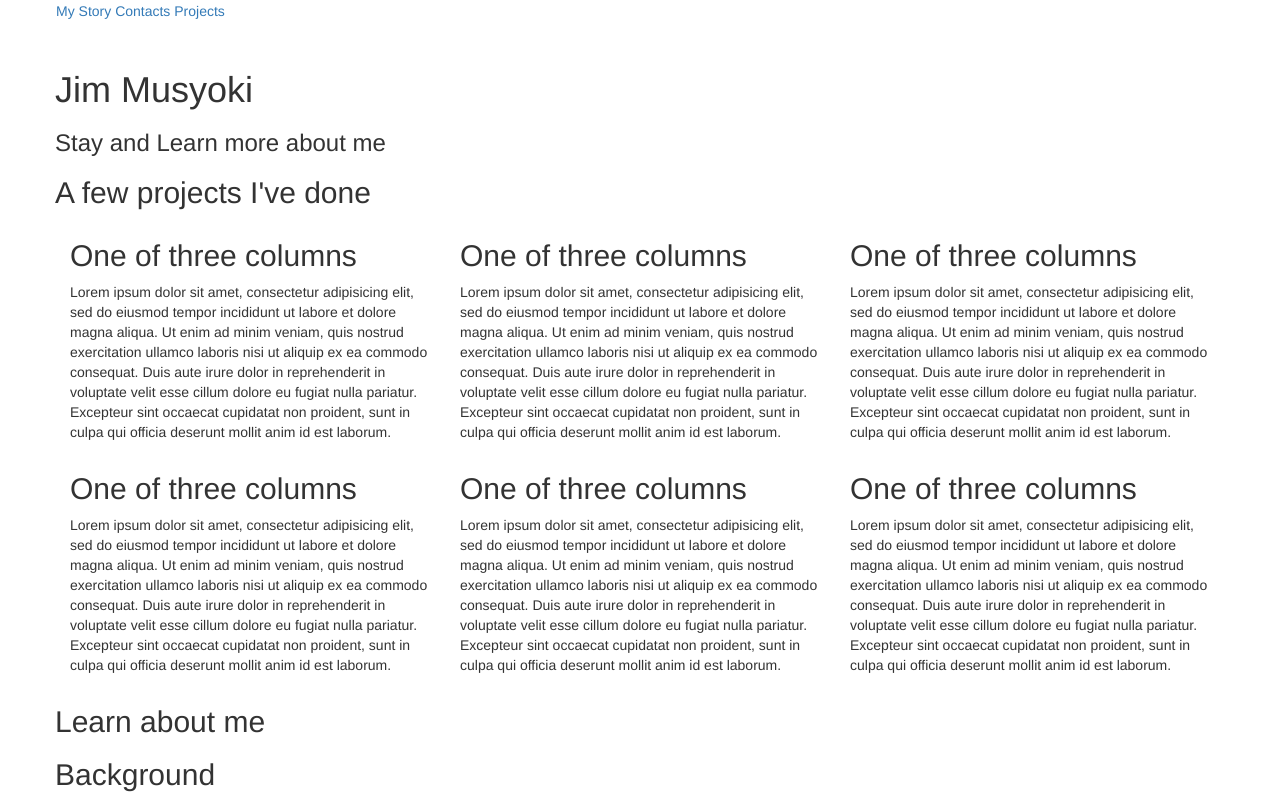
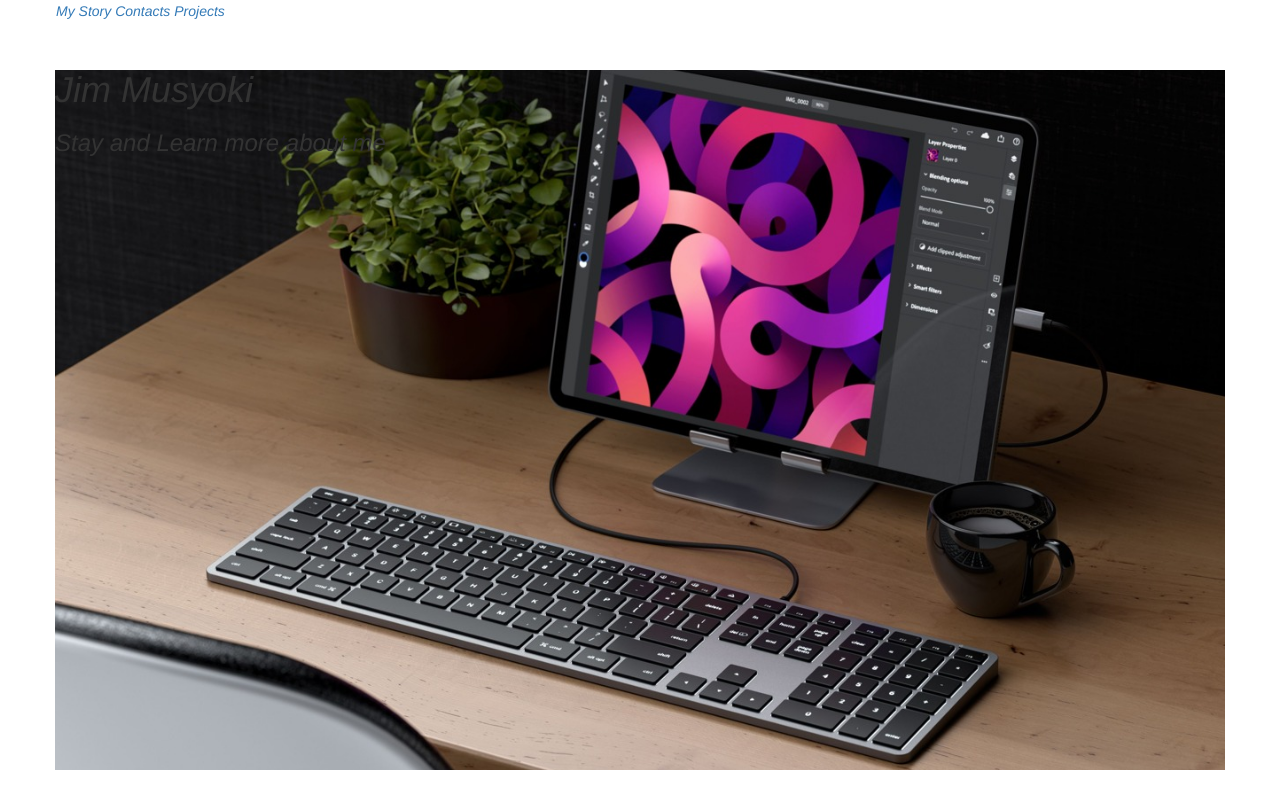
Before and after one commit to FLTOki/projectOne, a plain HTML site: page index.html in a window 1280 px wide. Shown: the top 798 px of the page. Drawn offline with nearby package versions, Linux system fonts and the light colour scheme.

Commit message:
Add border and background styling

```diff
--- a/css/styles.css
+++ b/css/styles.css
@@ -0,0 +1,34 @@
+body
+{
+  font-style: italic;
+}
+
+.image
+{
+  /* width: 1000px; */
+  height: 700px;
+  background-image: url('../images/background.jpg');
+  background-color: #cccccc;
+  background-position: center; /* Center the image */
+  background-repeat: no-repeat; /* Do not repeat the image */
+  background-size: cover;
+}
+.image-div
+{
+
+}
+
+.headings
+{
+  padding-top: 20px;
+  text-align: center;
+  font-family: sans-serif;
+  font-size: 50px;
+}
+
+.col-md-4
+{
+  padding-right: 3px;
+  border: 1px solid grey;
+  border-radius: 5px;
+}
--- a/index.html
+++ b/index.html
@@ -4,7 +4,7 @@
     <meta charset="utf-8">
     <meta name="viewport" content="width=device-width, initial-scale=1">
 
-    <link rel="stylesheet" href="/css/styles.css">
+    <link rel="stylesheet" href="css/styles.css">
     <link rel="stylesheet" href="https://maxcdn.bootstrapcdn.com/bootstrap/3.4.1/css/bootstrap.min.css">
     <title>Portfolio</title>
   </head>
@@ -19,14 +19,15 @@
           </nav>
 
           <div class="image">
-            <div class="">
+            <div class="image-div">
               <h1>Jim Musyoki</h1>
               <h3>Stay and Learn more about me</h3>
             </div>
           </div>
 
-          <div class="Projects">
-            <div class=""><h2>A few projects I've done</h2></div>
+          <div class="projects">
+            <div class="headings"><h2>A few projects I've done</h2></div>
+            <hr>
 
               <div class="container">
                 <div class="row">
@@ -45,17 +46,17 @@
                 </div>
 
                 <div class="row">
-                  <div class="col-md-4">
+                  <div class="col-md-3">
                       <h2>One of three columns</h2>
                       <p>Lorem ipsum dolor sit amet, consectetur adipisicing elit, sed do eiusmod tempor incididunt ut labore et dolore magna aliqua. Ut enim ad minim veniam, quis nostrud exercitation ullamco laboris nisi ut aliquip ex ea commodo consequat. Duis aute irure dolor in reprehenderit in voluptate velit esse cillum dolore eu fugiat nulla pariatur. Excepteur sint occaecat cupidatat non proident, sunt in culpa qui officia deserunt mollit anim id est laborum.</p>
 
                   </div>
-                  <div class="col-md-4">
+                  <div class="col-md-3">
                       <h2>One of three columns</h2>
                       <p>Lorem ipsum dolor sit amet, consectetur adipisicing elit, sed do eiusmod tempor incididunt ut labore et dolore magna aliqua. Ut enim ad minim veniam, quis nostrud exercitation ullamco laboris nisi ut aliquip ex ea commodo consequat. Duis aute irure dolor in reprehenderit in voluptate velit esse cillum dolore eu fugiat nulla pariatur. Excepteur sint occaecat cupidatat non proident, sunt in culpa qui officia deserunt mollit anim id est laborum.</p>
 
                   </div>
-                  <div class="col-md-4">
+                  <div class="col-md-3">
                       <h2>One of three columns</h2>
                       <p>Lorem ipsum dolor sit amet, consectetur adipisicing elit, sed do eiusmod tempor incididunt ut labore et dolore magna aliqua. Ut enim ad minim veniam, quis nostrud exercitation ullamco laboris nisi ut aliquip ex ea commodo consequat. Duis aute irure dolor in reprehenderit in voluptate velit esse cillum dolore eu fugiat nulla pariatur. Excepteur sint occaecat cupidatat non proident, sunt in culpa qui officia deserunt mollit anim id est laborum.</p>
 
@@ -66,7 +67,10 @@
           </div>
 
           <div class="about-me">
-            <h2>Learn about me</h2>
+            <div class="headings">
+              <h2>Learn about me</h2>
+            </div>
+            <hr>
             <div class="background">
               <h2>Background</h2>
               <div class="col-md-6">
```
Also changed, not shown: images/background.jpg (added).
